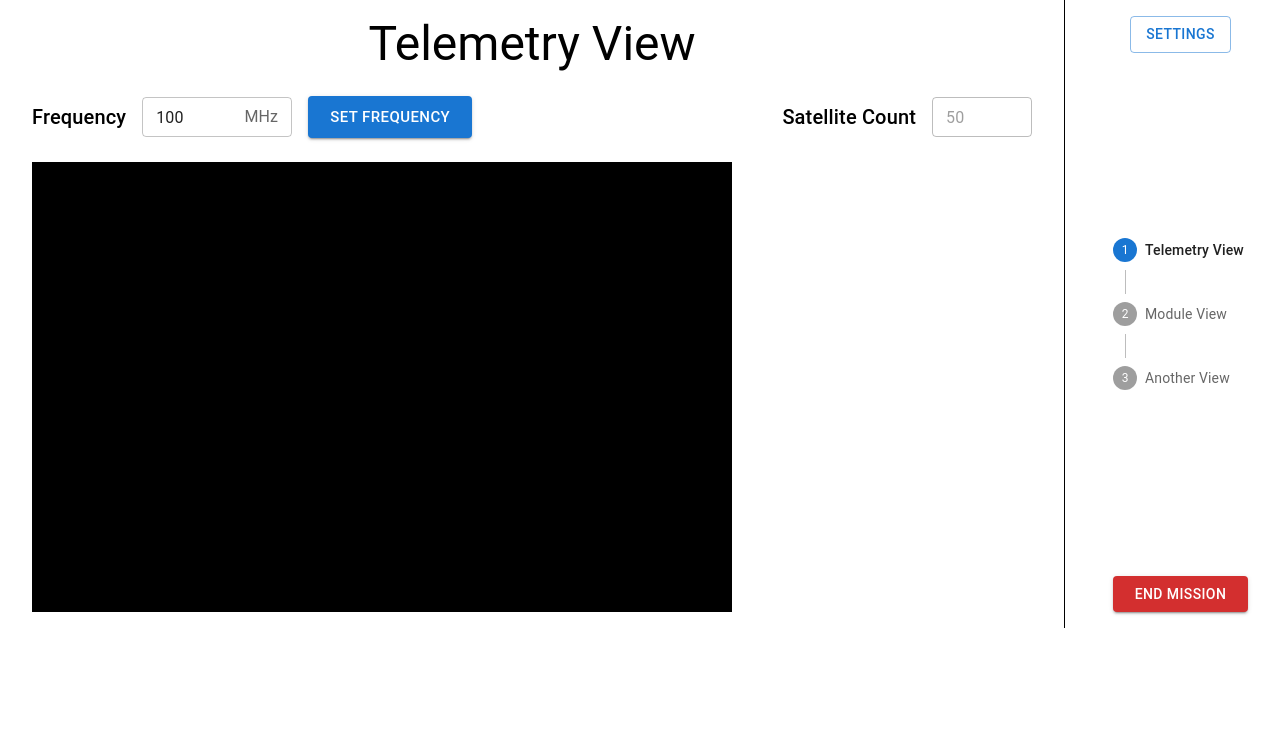
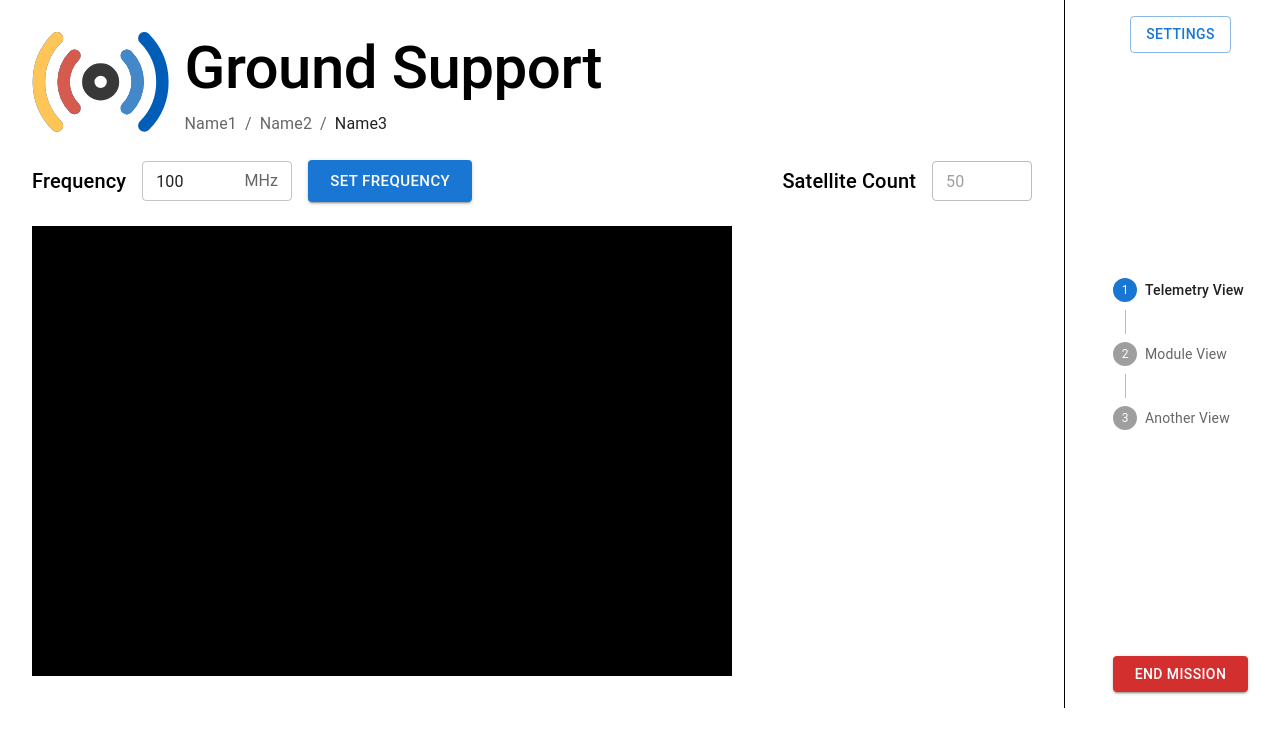
Before and after one commit to klemie/Ground-Support, a React (Create React App) app in the folder client/: page / in a window 1280 px wide. Shown: the top 734 px of the page. Built offline with nearby package versions, Linux system fonts and the light colour scheme.

Commit message:
initialization

```diff
--- /dev/null
+++ b/client/src/components/Header.tsx
@@ -0,0 +1,65 @@
+import React, { useState, useEffect } from "react";
+import Typography from '@mui/material/Typography';
+import { Breadcrumbs, Stack, Link } from "@mui/material";
+import groundSupport from "../static/images/groundSupport.svg";
+
+export interface Breadcrumb {
+    name: string;
+    path: string;
+    active: boolean;
+};
+
+interface HeaderProps {
+    view: string;
+    breadCrumbs: Breadcrumb[];
+};
+
+const handleClick = (event: React.MouseEvent<HTMLDivElement, MouseEvent>) => {
+    event.preventDefault();
+};
+
+const Header: React.FC<HeaderProps> = (props: HeaderProps) => {
+    const crumbs = props.breadCrumbs.map((crumb: Breadcrumb) => {
+        if (!crumb.active) {
+            return (
+                <Link
+                    underline="hover"
+                    color="inherit"
+                    href={ crumb.path }
+                >
+                    { crumb.name }
+                </Link>
+            );
+        } else {
+            return (
+                <Typography
+                    color="text.primary"
+                >
+                    { crumb.name }
+                </Typography>
+            );
+        }
+    });
+
+    return (
+        <Stack
+            direction="row"
+            spacing={2}
+            alignItems="flex-start"
+        >
+            <img src={groundSupport} alt="Ground Support Icon" height={100}/>
+            <Stack
+                direction="column"
+                alignItems="flex-start"
+                spacing={1}
+            >
+                <Typography variant="h2" sx={{ fontWeight: 'medium' }}>Ground Support</Typography>
+                <Breadcrumbs>
+                    { crumbs }
+                </Breadcrumbs>
+            </Stack>
+        </Stack>
+    );
+};
+
+export default Header;
--- a/client/src/views/telemetry-view.tsx
+++ b/client/src/views/telemetry-view.tsx
@@ -3,10 +3,18 @@ import Frequency from "../components/Frequency";
 import { Grid, Typography } from "@mui/material";
 import SatelliteCount from "../components/SatelliteCount";
 import DataLog from "../components/DataLog";
+import Header, { Breadcrumb } from "../components/Header";
 
 export default function TelemetryView() {
   const [frequency, setFrequency] = useState<Number>(100);
   const [satelliteCount, setSatelliteCount] = useState<Number>(50);
+
+  const breadCrumbs: Breadcrumb[] = [
+    { name: "Name1", path: "/Name1", active: false },
+    { name: "Name2", path: "/Name1/Name2/", active: false },
+    { name: "Name3", path: "/Name1/Name2/Name3", active: true }
+  ];
+
 
   function updateFrequency(newValue: Number) {
     setFrequency(newValue);
@@ -22,12 +30,12 @@ export default function TelemetryView() {
         container
         direction="column"
         paddingX="2rem"
-        paddingY="1rem"
+        paddingY="2rem"
         gap={3}
       >
         {/* Page Header */}
         <Grid item>
-          <Typography variant="h3">Telemetry View</Typography>
+          <Header view="view" breadCrumbs={breadCrumbs} />
         </Grid>
 
         {/* Parameters Controllers */}
```
Also changed, not shown: client/src/static/images/groundSupport.svg (added).
